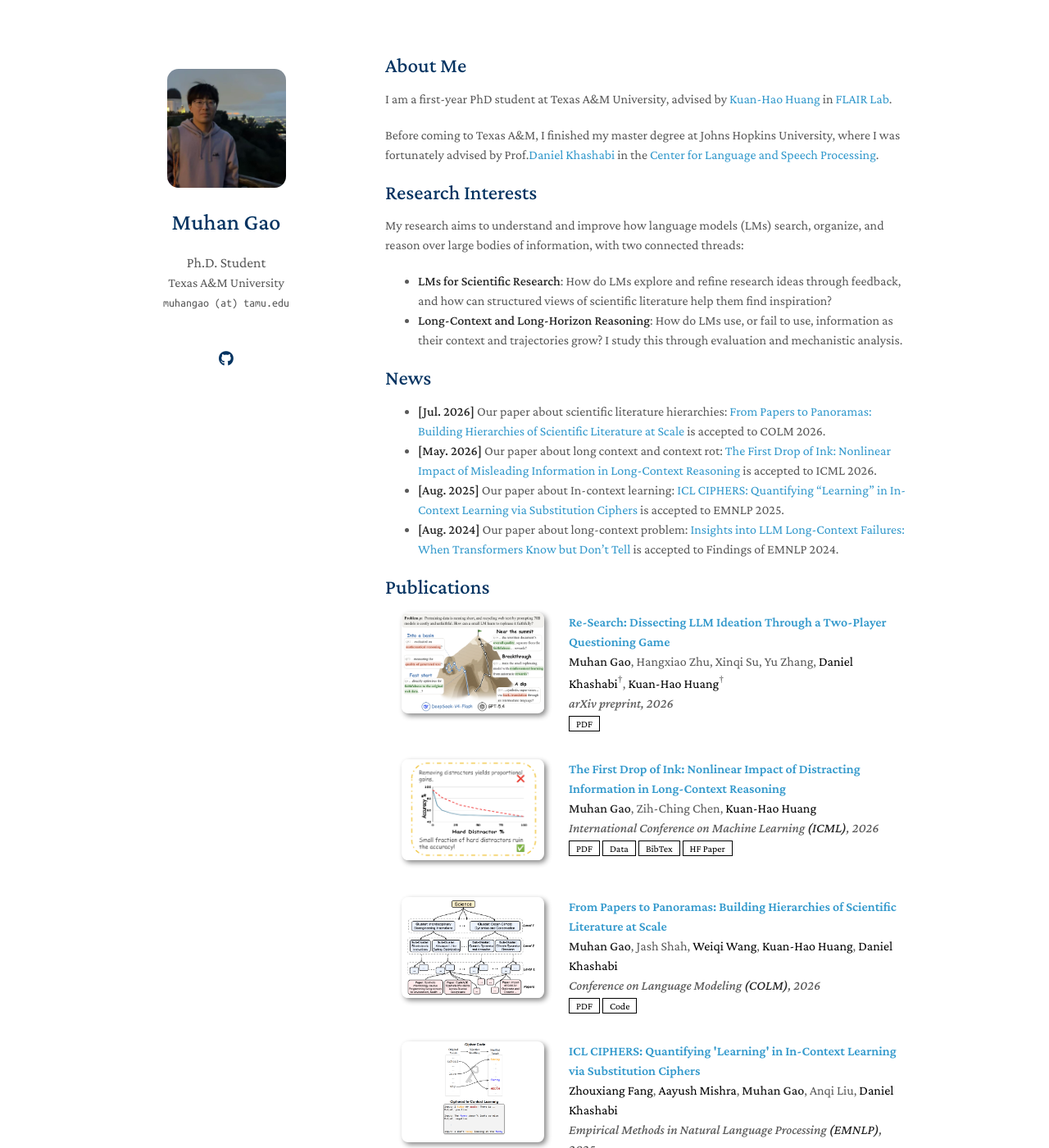
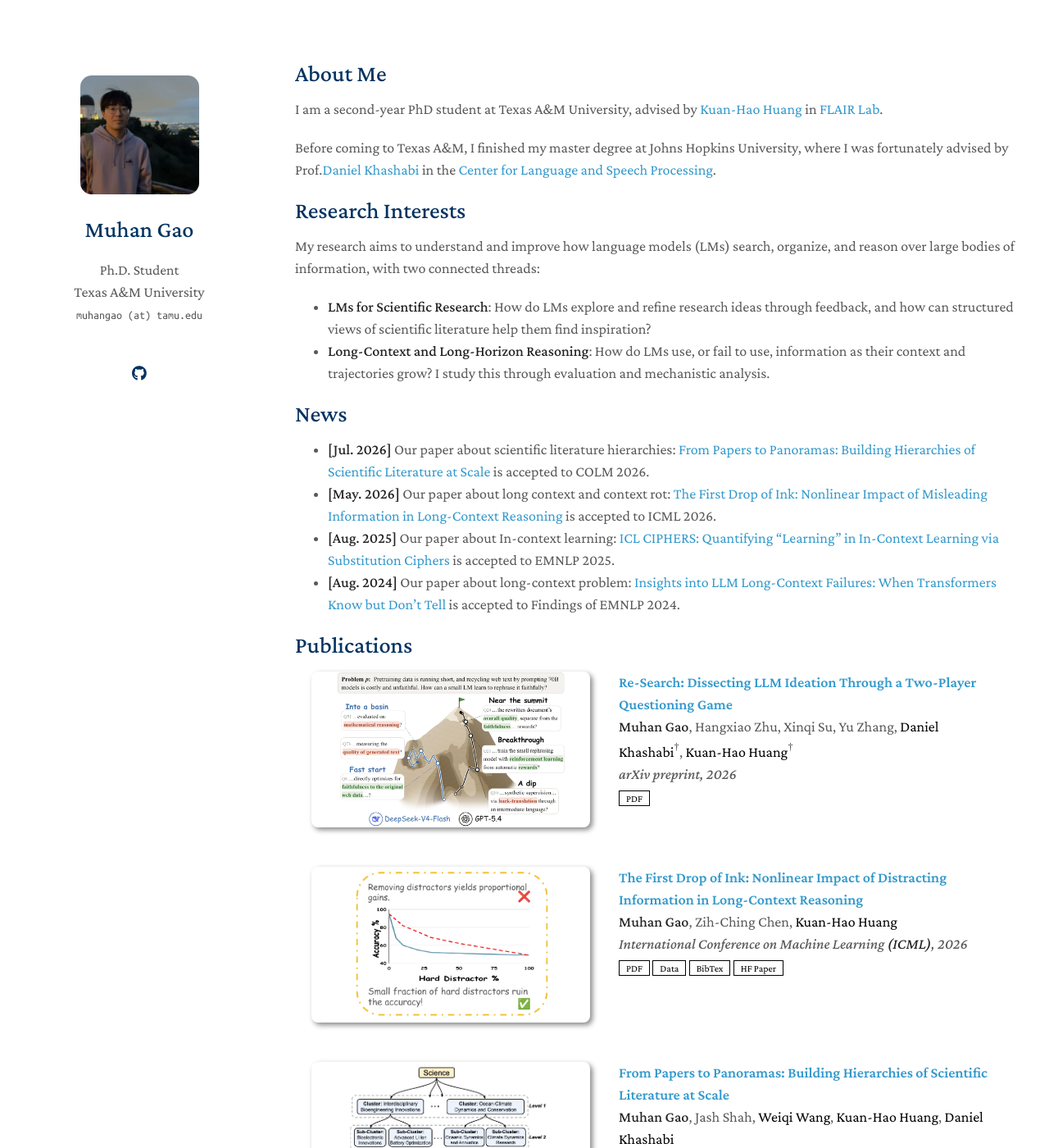
Before and after one commit to muhangao/muhan-website, a Jekyll site: the page built from index.md, in a window 1280 px wide and 1400 px high. Shown: the whole window at 82% size. Built offline with Jekyll 4.4.1, drawn with Linux system fonts in a browser that asks for light colours; a style sheet for code colours, icons or effects is not loaded; our own code applies the rules of GitHub Pages for plain Markdown files.

Commit message:
Widen layout, enlarge teasers and text; update to second-year
Co-Authored-By: Claude Opus 5.5 <noreply@anthropic.com>

```diff
--- a/assets/css/publications-no-dark-mode.css
+++ b/assets/css/publications-no-dark-mode.css
@@ -38,7 +38,7 @@ blockquote { background: var(--global-bg-color); border-left: 2px solid var(--gl
 
 .publications ol.bibliography li { min-height: 130px; margin-bottom: 0.5rem; }
 
-.publications ol.bibliography li .abbr { height: 8rem; margin-bottom: 0.5rem; }
+.publications ol.bibliography li .abbr { flex: 0 0 auto; height: auto; margin-bottom: 0.5rem; }
 
 .publications ol.bibliography li .abbr abbr { display: inline-block; background-color: var(--global-theme-color); padding-left: 1rem; padding-right: 1rem; position: static; margin: 0 0 0.35rem 5px; }
 
@@ -72,4 +72,6 @@ blockquote { background: var(--global-bg-color); border-left: 2px solid var(--gl
 
 .publications ol.bibliography li div.abstract.hidden.open { border-color: var(--global-text-color); }
 
-.publications ol.bibliography li .teaser { display: block; border-radius: 8px; box-shadow: 3px 3px 6px #888; height: 123px; width: 270px; margin-top: 0; margin-left: 5px; margin-bottom: 5px; object-fit: contain; background: #fff; }
+.publications ol.bibliography li .teaser { display: block; border-radius: 8px; box-shadow: 3px 3px 6px #888; height: 190px; width: 340px; max-width: 100%; margin-top: 0; margin-left: 5px; margin-bottom: 5px; object-fit: contain; background: #fff; }
+
+@media screen and (min-width: 961px) and (max-width: 1200px) { .publications ol.bibliography li .teaser { height: 150px; width: 270px; } }
--- a/assets/css/style-no-dark-mode.scss
+++ b/assets/css/style-no-dark-mode.scss
@@ -2,3 +2,24 @@
 ---
 
 @import "minimal-light-no-dark-mode";
+
+// Wider layout and larger type on desktop
+body {
+  font-size: 18px;
+}
+
+@media screen and (min-width: 961px) {
+  .wrapper {
+    width: auto;
+    max-width: 1200px;
+    padding: 0 32px;
+  }
+
+  header {
+    width: 260px;
+  }
+
+  section {
+    width: calc(100% - 320px);
+  }
+}
--- a/index.md
+++ b/index.md
@@ -4,7 +4,7 @@ layout: homepage
 
 ## About Me
 
-I am a first-year PhD student at Texas A&M University, advised by [Kuan-Hao Huang](https://khhuang.me/index.html) in [FLAIR Lab](https://khhuang.me/group.html).
+I am a second-year PhD student at Texas A&M University, advised by [Kuan-Hao Huang](https://khhuang.me/index.html) in [FLAIR Lab](https://khhuang.me/group.html).
 
 Before coming to Texas A&M, I finished my master degree at Johns Hopkins University, where I was fortunately advised by Prof.[Daniel Khashabi](https://danielkhashabi.com/) in the [Center for Language and Speech Processing](https://www.clsp.jhu.edu/).
 
```
